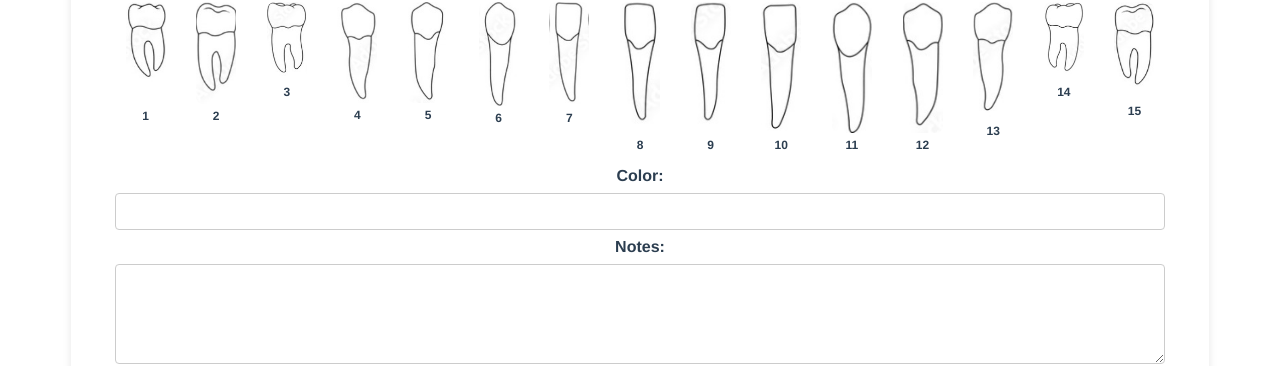
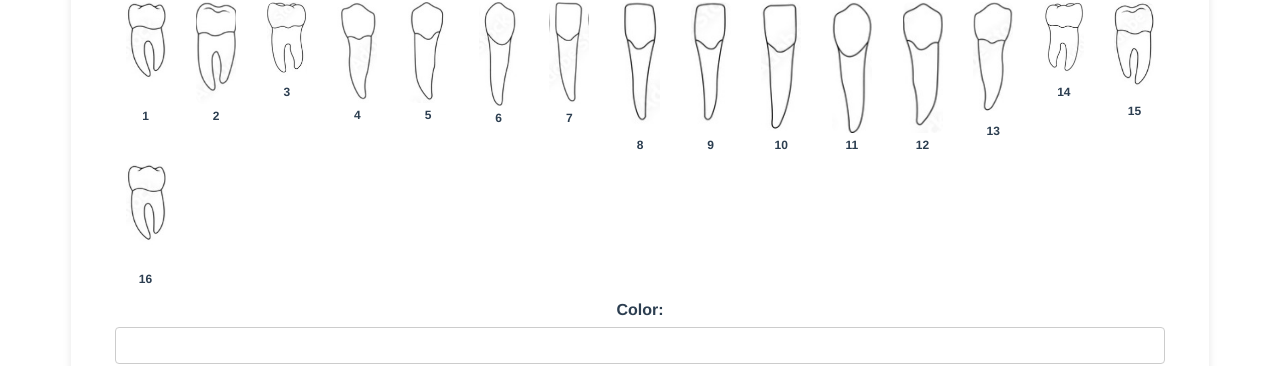
Before and after one commit to HossamElDeenKamal2003/update-front-reception-robot, a Vue app: page /orders/1 in a window 1280 px wide. Shown: the part 1003-1369 px from the top of the page. Built offline with nearby package versions, Linux system fonts and the light colour scheme; no server answers.

Commit message:
Add files via upload

```diff
--- a/src/views/doctor/createOrder.vue
+++ b/src/views/doctor/createOrder.vue
@@ -213,6 +213,10 @@
           <div class="tooth-wrapper">
             <img src="../../assets/img/15.jpeg" alt="Tooth 15" class="tooth-img" :class="{ selected: selectedTeeth.includes(15) }" @click="toggleTooth(15)">
             <div class="tooth-number">15</div>
+          </div>
+          <div class="tooth-wrapper">
+            <img src="../../assets/img/1.jpeg" alt="Tooth 1" class="tooth-img" :class="{ selected: selectedTeeth.includes(1) }" @click="toggleTooth(1)">
+            <div class="tooth-number">16</div>
           </div>
         </div>
 
--- a/src/views/doctor/showOrders.vue
+++ b/src/views/doctor/showOrders.vue
@@ -199,6 +199,10 @@
           <div class="tooth-wrapper">
             <img src="../../assets/img/15.jpeg" alt="Tooth 15" class="tooth-img" :class="{ selected: selectedTeeth.includes(15) }" @click="toggleTooth(15)">
             <div class="tooth-number">15</div>
+          </div>
+          <div class="tooth-wrapper">
+            <img src="../../assets/img/1.jpeg" alt="Tooth 1" class="tooth-img" :class="{ selected: selectedTeeth.includes(1) }" @click="toggleTooth(1)">
+            <div class="tooth-number">16</div>
           </div>
         </div>
 
--- a/src/views/lab/showOrder.vue
+++ b/src/views/lab/showOrder.vue
@@ -199,6 +199,10 @@
           <div class="tooth-wrapper">
             <img src="../../assets/img/15.jpeg" alt="Tooth 15" class="tooth-img" :class="{ selected: selectedTeeth.includes(15) }" @click="toggleTooth(15)">
             <div class="tooth-number">15</div>
+          </div>
+          <div class="tooth-wrapper">
+            <img src="../../assets/img/1.jpeg" alt="Tooth 1" class="tooth-img" :class="{ selected: selectedTeeth.includes(1) }" @click="toggleTooth(1)">
+            <div class="tooth-number">16</div>
           </div>
         </div>
 
```
